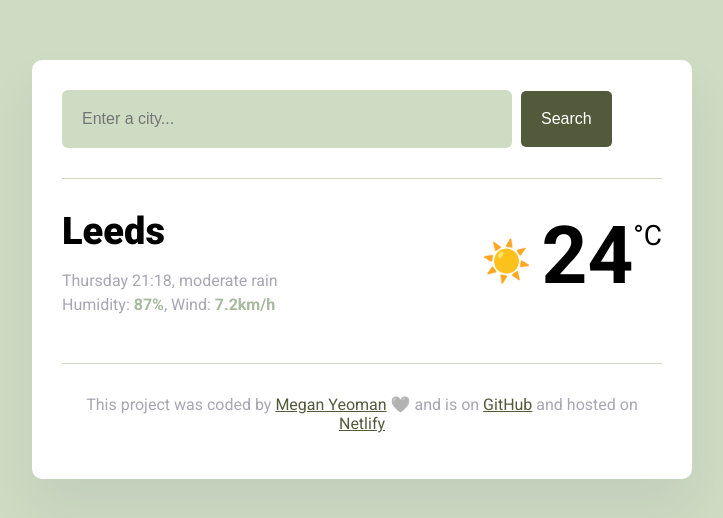
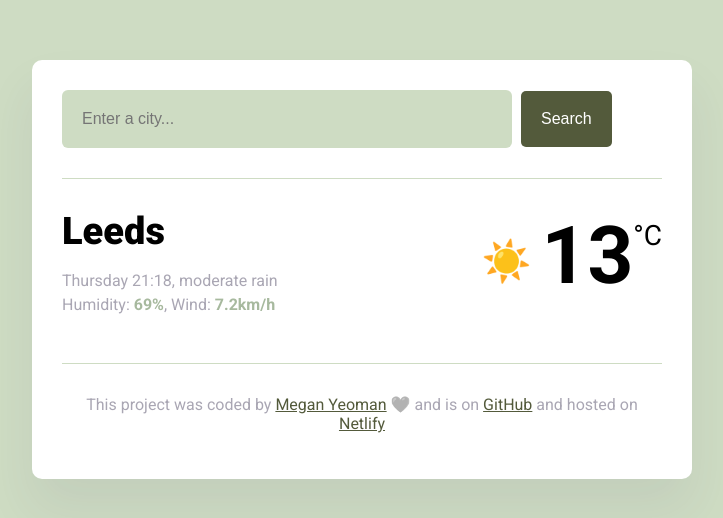
Before and after one commit to megdyeoman/My-Project, a plain HTML site: page index.html in a window 1280 px wide. Shown: the whole page, without its empty margins (278-1001 px from the left). Drawn offline with nearby package versions, Linux system fonts and the light colour scheme.

Commit message:
Text updates

```diff
--- a/index.html
+++ b/index.html
@@ -33,13 +33,13 @@
             <h1 class="current-city" id="current-city">Leeds</h1>
             <p class="current-details">
               <span id="current-date"></span>, moderate rain <br />
-              Humidity: <strong>87%</strong>, Wind: <strong>7.2km/h</strong>
+              Humidity: <strong>69%</strong>, Wind: <strong>7.2km/h</strong>
             </p>
           </div>
           <div class="current-temperature">
             <span class="current-temperature-icon">☀️</span
             ><span class="current-temperature-value" id="current-temperature"
-              >24</span
+              >13</span
             ><span class="current-temperature-unit">°C</span>
           </div>
         </div>
```
